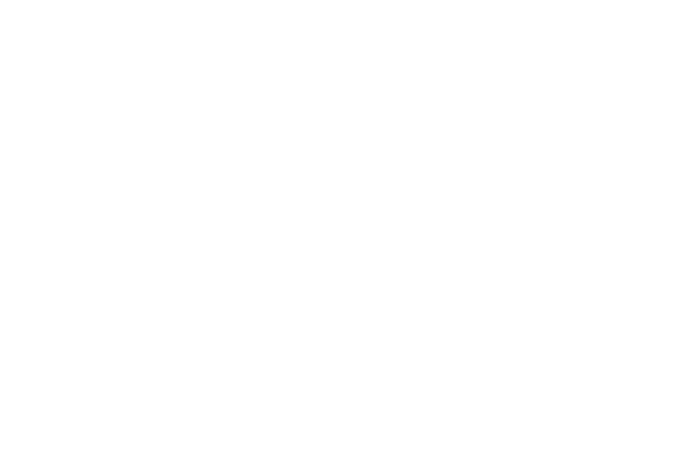
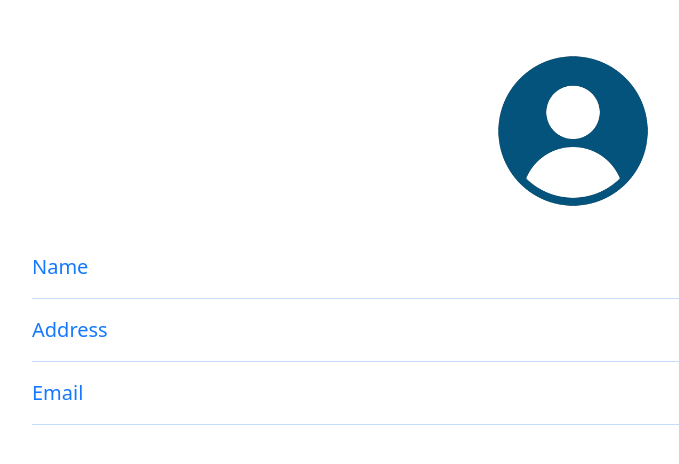
Before and after one commit to DiyaACM/Hostel-Mangement-System, a React (Create React App) app: page /Profile in a window 1280 px wide. Before the commit this address had no page. Shown: the top 464 px of the page, without its empty margins (96-775 px from the left). Built offline with nearby package versions, Linux system fonts and the light colour scheme.

Commit message:
Adding Files

```diff
--- a/src/App.css
+++ b/src/App.css
@@ -210,3 +210,36 @@
   font-family: Roboto;
   font-size:20px;
  }
+
+ .profile{
+  position: relative;
+  background-color: white;
+  background-size: cover;
+  background-position: center;
+  height: 100vh;
+  margin-left:10%;
+  margin-right: 10%;
+  color: #1479FF;
+  font-size: 20px;
+  font-family: ;
+ }
+
+ .circle{
+  border-radius: 50%;
+  background-color: black;
+  padding: 8%;
+  margin-left: 42%;
+  margin-right: 40%;
+  height: 30vh;
+  width: 10vw;
+  margin-top: 3%;
+
+ }
+
+ .profpic{
+  height: 20vh;
+  margin-left: 45%;
+  margin-right: 40%;
+  margin-top: 5%;
+  margin-bottom: 4%;
+ }
--- a/src/App.js
+++ b/src/App.js
@@ -2,6 +2,7 @@
 import Home from './components/Home'
 import User from './components/User';
 import Admin from './components/Admin';
+import Profile from './components/Profile';
 import 'bootstrap/dist/css/bootstrap.min.css';
 import './App.css';
 import { BrowserRouter as Router, Routes, Route, Link } from "react-router-dom";
@@ -23,6 +24,7 @@
           <Route path="/User" element={<User />} />
           <Route path="/Home" element={<Home />} />
           <Route path="/Admin" element={<Admin />} />
+          <Route path="/Profile" element={<Profile />} />
 
         </Routes>
       </Router>
--- a/src/components/Navbar.js
+++ b/src/components/Navbar.js
@@ -9,7 +9,7 @@
           <ul className="nav navbar-nav" id = "nav-bar">
             <li className="active"><Link to="/User">Home</Link></li>
             <li><Link to="/User">MH</Link></li>
-            <li><Link to="/User">Profile</Link></li>
+            <li><Link to="/Profile">Profile</Link></li>
             <li><Link to="/Home">Logout</Link></li>
           </ul>
         </div>
--- /dev/null
+++ b/src/components/Profile.js
@@ -0,0 +1,19 @@
+import profileImage from "../img/profile2.png"
+const Profile = () => {
+    return (
+        <div className="profile">
+            <div class>
+                <img src={profileImage} className="profpic"/>
+                <p>Name</p>
+                <hr></hr>
+                <p>Address</p>
+                <hr></hr>
+                <p>Email</p>
+                <hr></hr>
+            </div>
+
+        </div>
+    );
+}
+
+export default Profile;
```
Also changed, not shown: src/img/profile.png (added), src/img/profile2.png (added).
